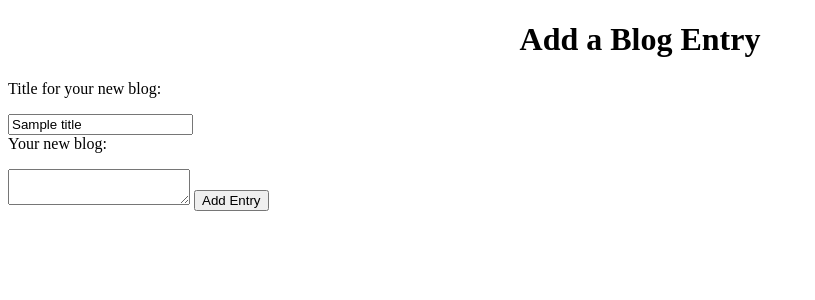
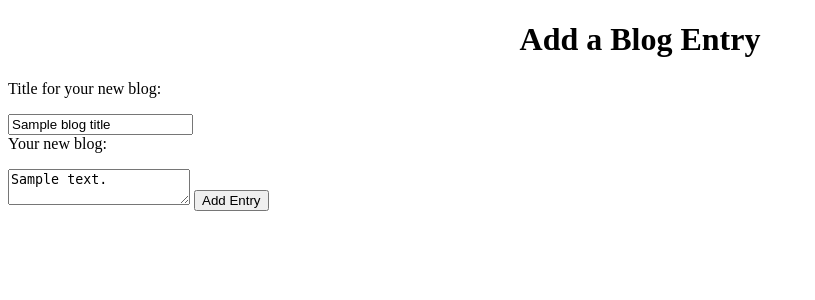
Before and after one commit to EmilyJaneBeasley/build-a-blog, a Flask app: template templates/newpost.html in a window 1280 px wide. Shown: the part 62-362 px from the top of the page, without its empty margins (0-815 px from the left). Run offline with Flask 2, Linux system fonts and the light colour scheme; the template is opened without the code that fills it: most values are stand-ins (such as "Sample title", 1, 10 or a date in 2020).

Commit message:
Completed assignment

```diff
--- a/main.py
+++ b/main.py
@@ -47,26 +47,28 @@ def add_blog():
         blog_body=request.form['body']
 
 
-    if len(blog_body) < 1:
-        body_error="Please enter a blog entry."
-
-
-    if len(blog_title) < 1:
-        title_error ="Please enter a blog title."
 
     if not title_error and not body_error:
-        new_blog=Blog(blog_title,blog_body)
-        db.session.add(new_blog)
-        db.session.commit()
-        query_param_url = "/blog?id=" + str(new_blog.id)
+            new_blog=Blog(blog_title,blog_body)
+            db.session.add(new_blog)
+            db.session.commit()
+            query_param_url = "/blog?id=" + str(new_blog.id)
 
-        return redirect(query_param_url)
+            return redirect(query_param_url)
+
+    if blog_body == '':
+            blog_title = request.form['title']
+            return render_template('newpost.html', blog_title=blog_title)
+    if blog_title == '':
+            blog_body = request.form['body']
+            return render_template('newpost.html', blog_body=blog_body)
+
 
 
 
     else:
 
-        return render_template('newpost.html', title_error=title_error, body_error=body_error,blog_title=blog_title,blog_body=blog_body)
+            return render_template('newpost.html', title_error=title_error, body_error=body_error,blog_title=blog_title,blog_body=blog_body)
 
 if __name__ == '__main__':
     app.run()
--- a/templates/newpost.html
+++ b/templates/newpost.html
@@ -6,14 +6,14 @@
     <label>
         Title for your new blog:
         <p class="error">{{title_error}}</p>
-        <input type="text" name='title' value='{{title}}' />
+        <input type="text" name='title' value='{{blog_title}}' required/>
     </label>
     <br>
     <label>
         Your new blog:
         <p class="error">{{body_error}}</p>
 
-        <textarea name='body' value='{{body}}'></textarea>
+        <textarea name='body' required>{{ blog_body }} </textarea>
     </label>
     <input type="submit" value='Add Entry' />
 </form>
```
